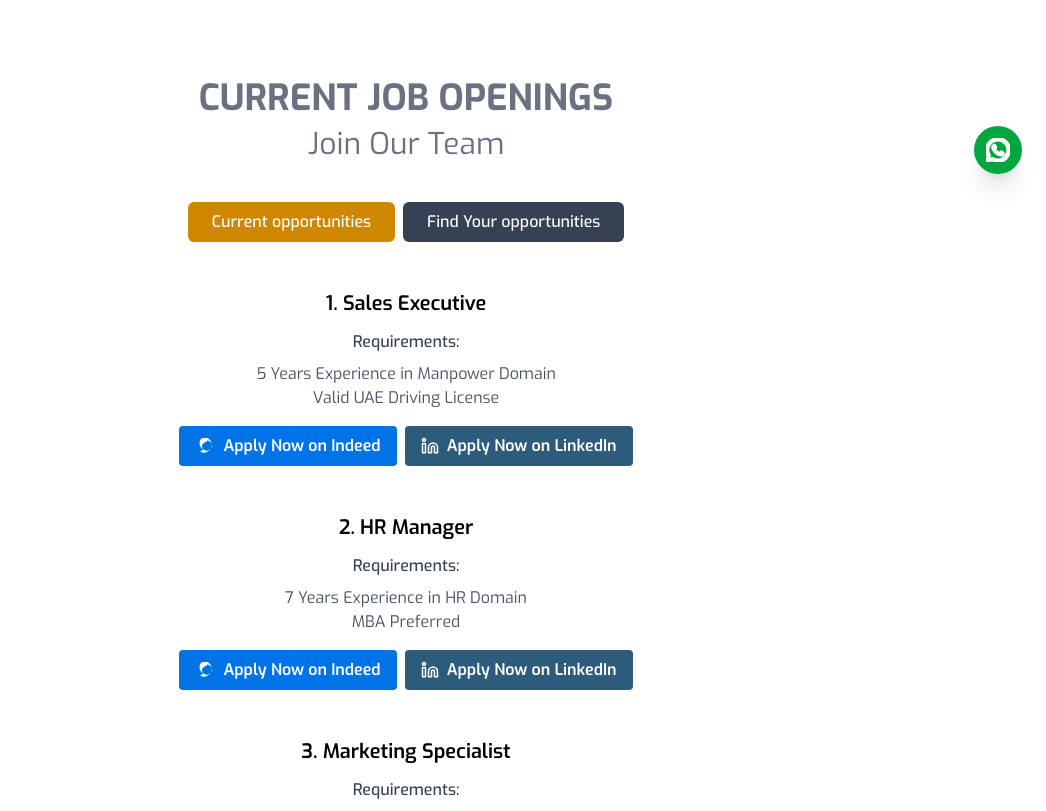
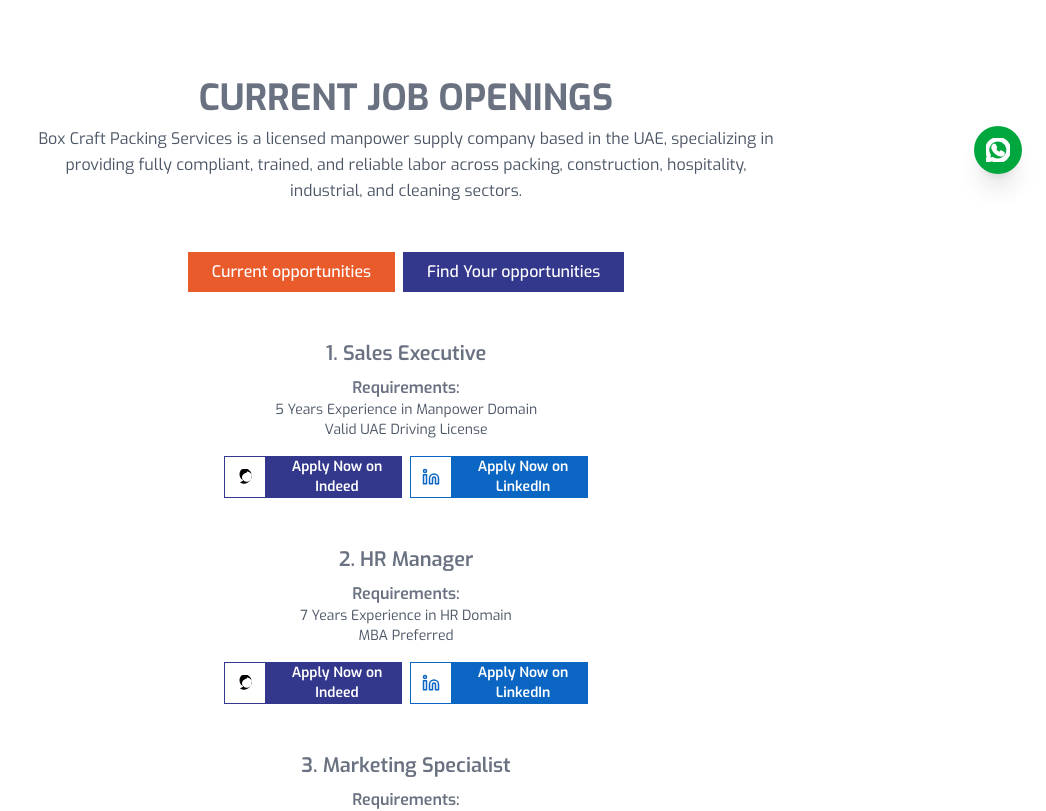
Before and after one commit to mithunbiswas1/manpower-frontend, a Next.js app: page /career in a window 1280 px wide. Shown: the part 602-1413 px from the top of the page, without its empty margins (234-1280 px from the left). Built offline with nearby package versions, Linux system fonts and the light colour scheme.

Commit message:
updates dsf

```diff
--- a/src/app/career/page.jsx
+++ b/src/app/career/page.jsx
@@ -7,6 +7,7 @@ import banner_image from "@/resource/banner_image_3.jpg";
 import { SectionTitle } from "@/components/custom/SectionTitle";
 import { SectionSubHeading } from "@/components/custom/SectionSubHeading";
 import { Linkedin, Info } from "lucide-react";
+import { Paragraph } from "@/components/custom/Paragraph";
 
 export default function CareerPage() {
   const [activeTab, setActiveTab] = useState("jobs");
@@ -86,27 +87,30 @@ export default function CareerPage() {
           <SectionTitle className="mb-2 text-center">
             Current Job Openings
           </SectionTitle>
-          <SectionSubHeading className="mb-10 justify-center">
-            Join Our Team
-          </SectionSubHeading>
+          <Paragraph className="text-center max-w-3xl mx-auto">
+            Box Craft Packing Services is a licensed manpower supply company
+            based in the UAE, specializing in providing fully compliant,
+            trained, and reliable labor across packing, construction,
+            hospitality, industrial, and cleaning sectors.
+          </Paragraph>
 
           {/* Tabs */}
-          <div className="flex justify-center mb-12 space-x-2">
+          <div className="flex justify-center my-12 space-x-2">
             <button
-              className={`px-6 py-2 rounded-md font-medium ${
+              className={`px-6 py-2 font-medium ${
                 activeTab === "jobs"
-                  ? "bg-yellow-600 text-white"
-                  : "bg-gray-700 text-white"
+                  ? "bg-secondary text-white"
+                  : "bg-primary text-white"
               }`}
               onClick={() => setActiveTab("jobs")}
             >
               Current opportunities
             </button>
             <button
-              className={`px-6 py-2 rounded-md font-medium ${
+              className={`px-6 py-2 font-medium ${
                 activeTab === "form"
-                  ? "bg-yellow-600 text-white"
-                  : "bg-gray-700 text-white"
+                  ? "bg-secondary text-white"
+                  : "bg-primary text-white"
               }`}
               onClick={() => setActiveTab("form")}
             >
@@ -119,13 +123,13 @@ export default function CareerPage() {
             <div className="space-y-12 text-center">
               {jobs.map((job) => (
                 <div key={job.id}>
-                  <h3 className="text-xl font-semibold mb-3">
+                  <h5 className="_h5 text-gray-500">
                     {job.id}. {job.title}
-                  </h3>
-                  <p className="font-medium mb-2 text-gray-700">
+                  </h5>
+                  <p className="_p mt-2 !text-gray-500 !font-semibold">
                     Requirements:
                   </p>
-                  <ul className="text-gray-600 mb-4">
+                  <ul className="text-gray-600 mb-4 text-xs md:text-sm">
                     {job.requirements.map((req, i) => (
                       <li key={i}>{req}</li>
                     ))}
@@ -133,27 +137,34 @@ export default function CareerPage() {
                   <div className="flex justify-center gap-2">
                     <a
                       href="#"
-                      className="flex items-center gap-2 bg-[#0074e6] text-white px-4 py-2 rounded-sm font-semibold"
+                      className="flex items-center gap-2 bg-primary text-white font-semibold border border-primary"
                     >
                       {/* Indeed Icon */}
-                      <span className="w-5 h-5 flex items-center justify-center">
+                      <span className="w-10 h-10 flex items-center justify-center bg-white">
                         <svg
                           xmlns="http://www.w3.org/2000/svg"
                           viewBox="0 0 24 24"
-                          fill="white"
+                          fill="primary"
                           className="w-4 h-4"
                         >
                           <path d="M10.824 16.516c-1.397.042-2.793-.414-3.832-1.285-.595-.506-1.127-1.11-1.583-1.812-.456-.702-.82-1.493-1.092-2.348-.272-.855-.443-1.765-.512-2.709-.07-.944.004-1.9.22-2.827.217-.927.568-1.802 1.054-2.585.485-.783 1.09-1.468 1.8-2.03.71-.56 1.523-.993 2.408-1.296.885-.303 1.834-.473 2.798-.485 1.488-.016 2.973.35 4.316 1.098 1.344.748 2.502 1.803 3.407 3.093.905 1.29 1.558 2.768 1.91 4.33.353 1.562.402 3.167.147 4.75-.255 1.583-.873 3.102-1.815 4.463-.942 1.36-2.203 2.5-3.69 3.385-1.487.884-3.178 1.455-4.935 1.691-.013.003-.028.003-.042.004h-.01c-1.18.06-2.36-.024-3.52-.258-1.16-.233-2.28-.66-3.32-1.258-.027-.015-.055-.03-.082-.045zm3.17-10.457c-.896-.007-1.78.18-2.6.55s-1.56.88-2.17 1.54c-.61.66-1.06 1.43-1.34 2.27s-.4 1.76-.32 2.65c.08.89.37 1.76.85 2.53.48.77 1.1 1.43 1.83 1.96.73.53 1.55.93 2.42 1.18.88.25 1.8.34 2.73.27.93-.07 1.84-.33 2.7-.79.86-.46 1.63-1.12 2.29-1.95.66-.83 1.2-1.78 1.58-2.8.38-1.02.5-2.11.36-3.19-.14-1.08-.54-2.13-1.18-3.08-.64-.95-1.5-1.78-2.52-2.42-1.02-.64-2.16-1.03-3.35-1.17-.05-.005-.1-.01-.15-.015z" />
                         </svg>
                       </span>
-                      Apply Now on Indeed
+                      <span className="max-w-32 text-sm ">
+                        Apply Now on Indeed
+                      </span>
                     </a>
                     <a
                       href="#"
-                      className="flex items-center gap-2 bg-[#2D5B7B] text-white px-4 py-2 rounded-sm font-semibold"
+                      className="flex items-center gap-2 bg-[#0a66c2] text-white font-semibold border border-[#0a66c2]"
                     >
-                      <Linkedin size={18} />
-                      Apply Now on LinkedIn
+                      <span className="w-10 h-10 flex items-center justify-center bg-white">
+                        <Linkedin className="text-[#0a66c2]" size={18} />
+                      </span>
+
+                      <span className="max-w-32 text-sm ">
+                        Apply Now on LinkedIn
+                      </span>
                     </a>
                   </div>
                 </div>
```
